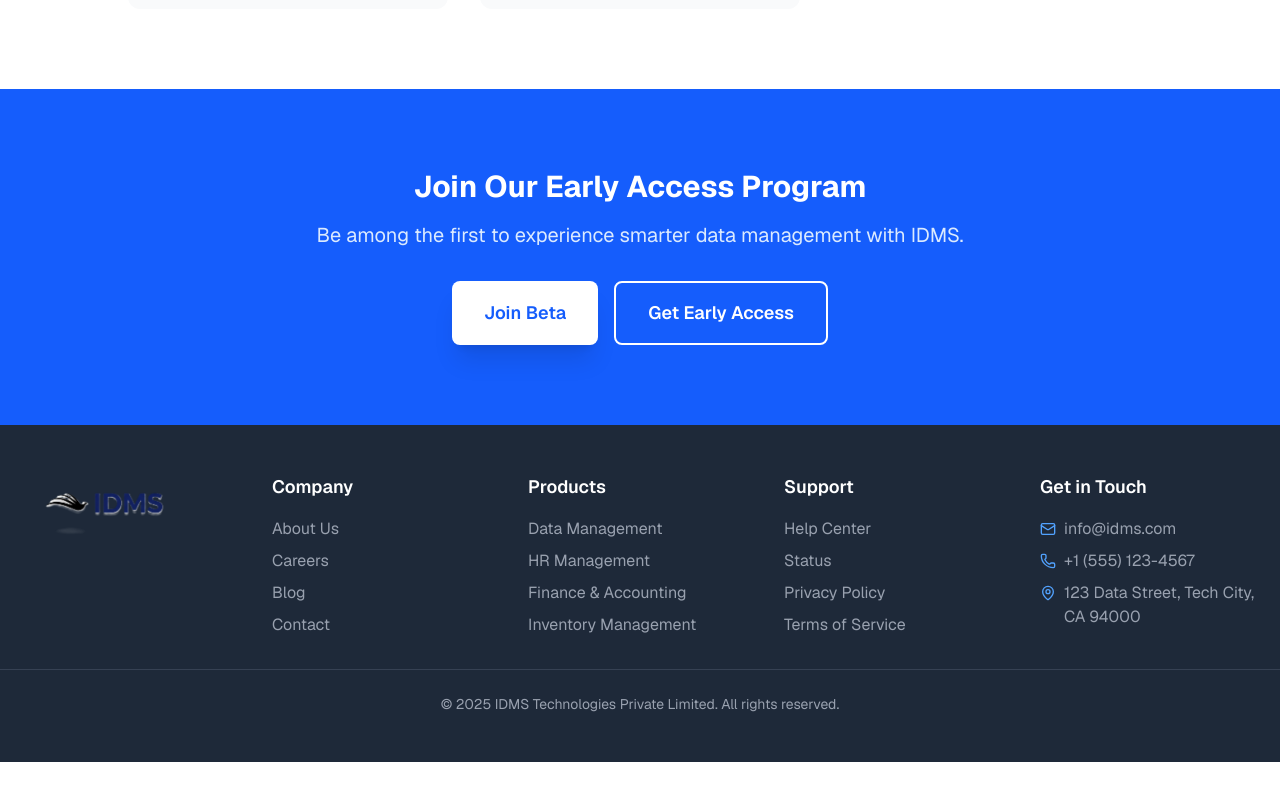
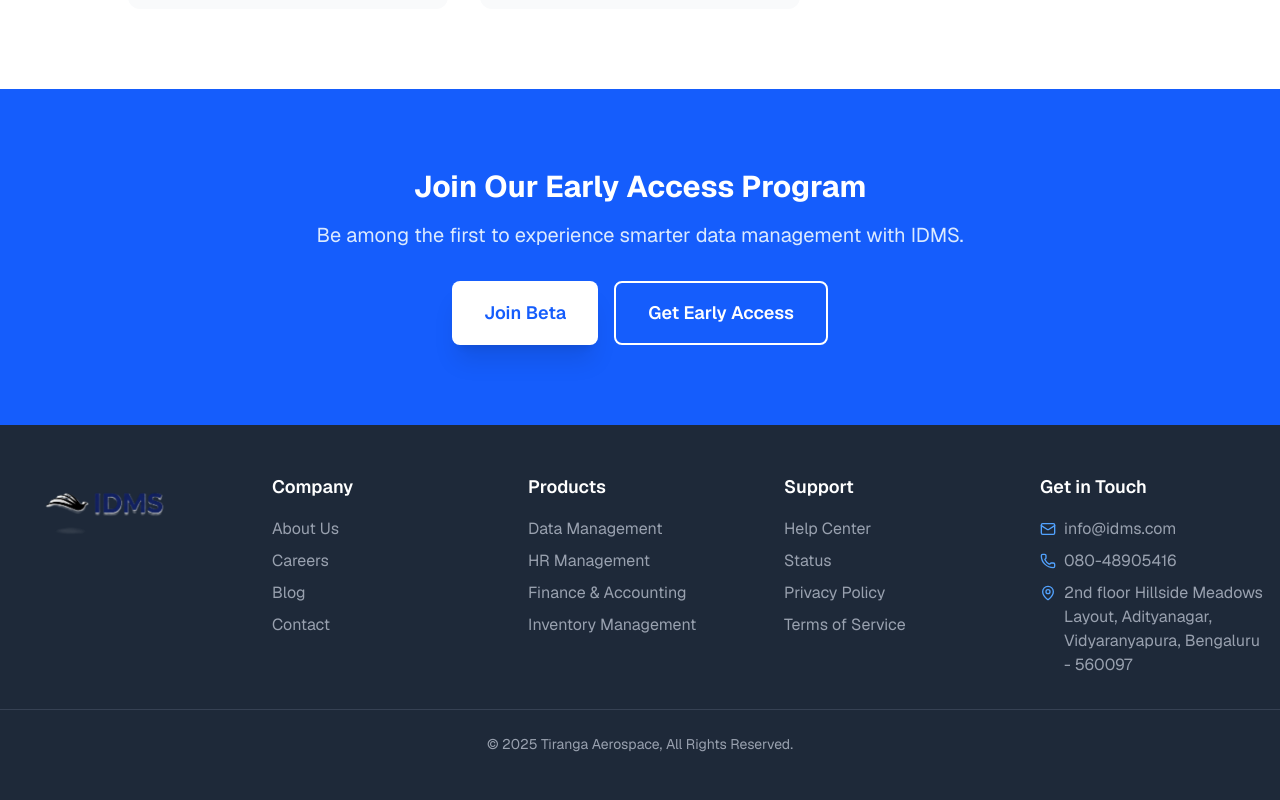
Before and after one commit to revanthshahapur/IDMS-frontend, a Next.js app: page / in a window 1280 px wide. Shown: the part 3126-3926 px from the top of the page. Before the commit the page ends 3888 px from the top, so only its background shows below. Built offline with nearby package versions, Linux system fonts and the light colour scheme.

Commit message:
update API URL

```diff
--- a/src/app/contact/page.tsx
+++ b/src/app/contact/page.tsx
@@ -9,8 +9,9 @@
         <div className="p-6 bg-white rounded-xl shadow border border-gray-100 max-w-xl">
           <div className="space-y-2 text-gray-700">
             <div><span className="font-semibold">Email:</span> info@idms.com</div>
-            <div><span className="font-semibold">Phone:</span> +1 (555) 123-4567</div>
-            <div><span className="font-semibold">Address:</span> 123 Data Street, Tech City, CA 94000</div>
+            <div><span className="font-semibold">Phone:</span> 080-48905416</div>
+            <div><span className="font-semibold">Address:</span> 2nd floor Hillside Meadows Layout, Adityanagar, Vidyaranyapura,
+Bengaluru - 560097</div>
           </div>
         </div>
       </div>
--- a/src/app/page.tsx
+++ b/src/app/page.tsx
@@ -973,18 +973,19 @@
               </div>
               <div className="flex items-center">
                 <Phone className="w-4 h-4 mr-2 text-blue-400" />
-                <span>+1 (555) 123-4567</span>
+                <span>080-48905416</span>
               </div>
               <div className="flex items-start">
                 <MapPin className="w-4 h-4 mt-1 mr-2 text-blue-400 flex-shrink-0" />
-                <span>123 Data Street, Tech City, CA 94000</span>
+                <span>2nd floor Hillside Meadows Layout, Adityanagar, Vidyaranyapura,
+Bengaluru - 560097</span>
               </div>
             </div>
           </div>
 
         </div>
         <div className="border-t border-gray-700 mt-8 pt-6 container mx-auto px-4 text-center text-sm text-gray-400">
-          &copy; {new Date().getFullYear()} IDMS Technologies Private Limited. All rights reserved.
+          &copy; {new Date().getFullYear()}  Tiranga Aerospace, All Rights Reserved.
         </div>
       </footer>
 
--- a/src/constants/api.ts
+++ b/src/constants/api.ts
@@ -1 +1 @@
-export const APIURL = 'http://localhost:8080';
+export const APIURL = 'https://dev.tirangaidms.com';
```
